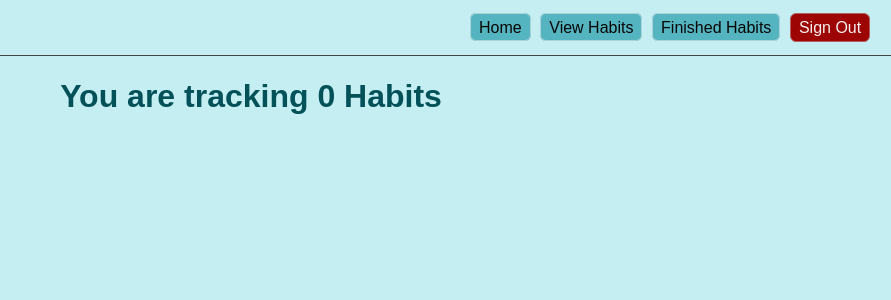
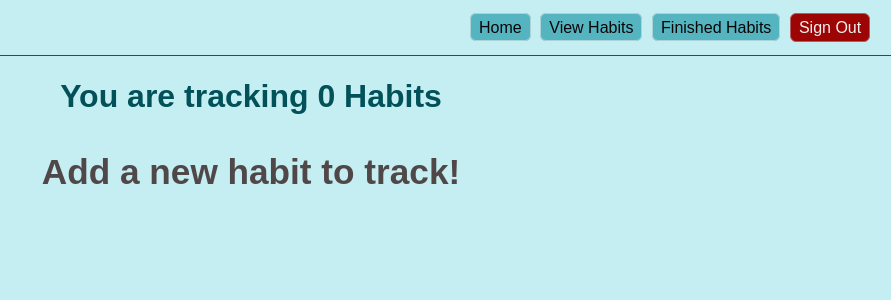
Before and after one commit to d-elv/habit-tracker, a React (Vite) app: page /habits in a window 1280 px wide. Shown: the top 300 px of the page, without its empty margins (389-1280 px from the left). Built offline with nearby package versions, Linux system fonts and the light colour scheme; no server answers.

Commit message:
minor changes to improve user experience

```diff
--- a/src/pages/completedHabits/completedHabits.css
+++ b/src/pages/completedHabits/completedHabits.css
@@ -11,6 +11,10 @@
 
 .completed-habits-count {
   color: rgb(8, 80, 8);
+}
+
+.unfulfilled-habits-count {
+  color: rgb(80, 8, 8);
 }
 
 .completed-list {
--- a/src/pages/completedHabits/completedHabits.tsx
+++ b/src/pages/completedHabits/completedHabits.tsx
@@ -11,6 +11,7 @@ import { getDaysSinceHabitCreation } from "../../hooks/useGetDaysSinceHabitCreat
 export const CompletedHabits = () => {
   const { habits } = useGetHabits();
   const [completedHabits, setCompletedHabits] = useState(0);
+  const [unfulfilledHabits, setUnfulfilledHabits] = useState(0);
   const [isDropdownOpen, setIsDropdownOpen] = useState(false);
   const [dropdownSelection, setDropdownSelection] = useState("Completed");
 
@@ -34,6 +35,7 @@ export const CompletedHabits = () => {
       }
     });
     setCompletedHabits(completedCount);
+    setUnfulfilledHabits(unfulfilledCount);
   };
 
   const Dropdown = () => {
@@ -92,10 +94,23 @@ export const CompletedHabits = () => {
         <div className="dropdown-container">
           <Dropdown />
         </div>
+
         <h2 className="subheading">
-          You have completed{" "}
-          <span className="completed-habits-count">{completedHabits}</span>{" "}
-          {completedHabits === 1 ? "Habit" : "Habits"}{" "}
+          {dropdownSelection === "Completed" ? (
+            <div>
+              You have completed{" "}
+              <span className="completed-habits-count">{completedHabits}</span>{" "}
+              {completedHabits === 1 ? "Habit" : "Habits"}{" "}
+            </div>
+          ) : (
+            <div>
+              There are{" "}
+              <span className="unfulfilled-habits-count">
+                {unfulfilledHabits}
+              </span>{" "}
+              unfulfilled {unfulfilledHabits === 1 ? "Habit" : "Habits"}{" "}
+            </div>
+          )}
         </h2>
 
         <div className="completed-habits">
--- a/src/pages/viewHabits/viewHabits.tsx
+++ b/src/pages/viewHabits/viewHabits.tsx
@@ -272,6 +272,7 @@ export const ViewHabits = () => {
         navigate(`/habits/${newHabitName}`);
       }
     };
+    console.log(allActiveHabitsCompleted);
 
     return (
       <>
@@ -337,7 +338,7 @@ export const ViewHabits = () => {
         </h1>
       </header>
       <ul className="list-of-habits">
-        {allActiveHabitsCompleted && isThisHome ? (
+        {allActiveHabitsCompleted && isThisHome && activeHabitsCount !== 0 ? (
           <div>
             <h1 className="all-ticked-off-subheading">
               Go to{" "}
@@ -348,7 +349,11 @@ export const ViewHabits = () => {
             </h1>
           </div>
         ) : (
-          ""
+          <div>
+            <h1 className="all-ticked-off-subheading">
+              Add a new habit to track!
+            </h1>
+          </div>
         )}
         {habits.map((dbHabit: HabitType, index: number) => {
           const { habitName, habitTrackArray, createdAt, id } = dbHabit;
@@ -459,7 +464,9 @@ export const ViewHabits = () => {
 
 // TODO
 
-// 3) Add option to extend habit length?
+// 5) Add option to extend habit length?
+
+// 6) Make
 
 // COMPLETE
 // 1) Update "You are tracking {habits.length}" code that completedHabits is replaced with
```
